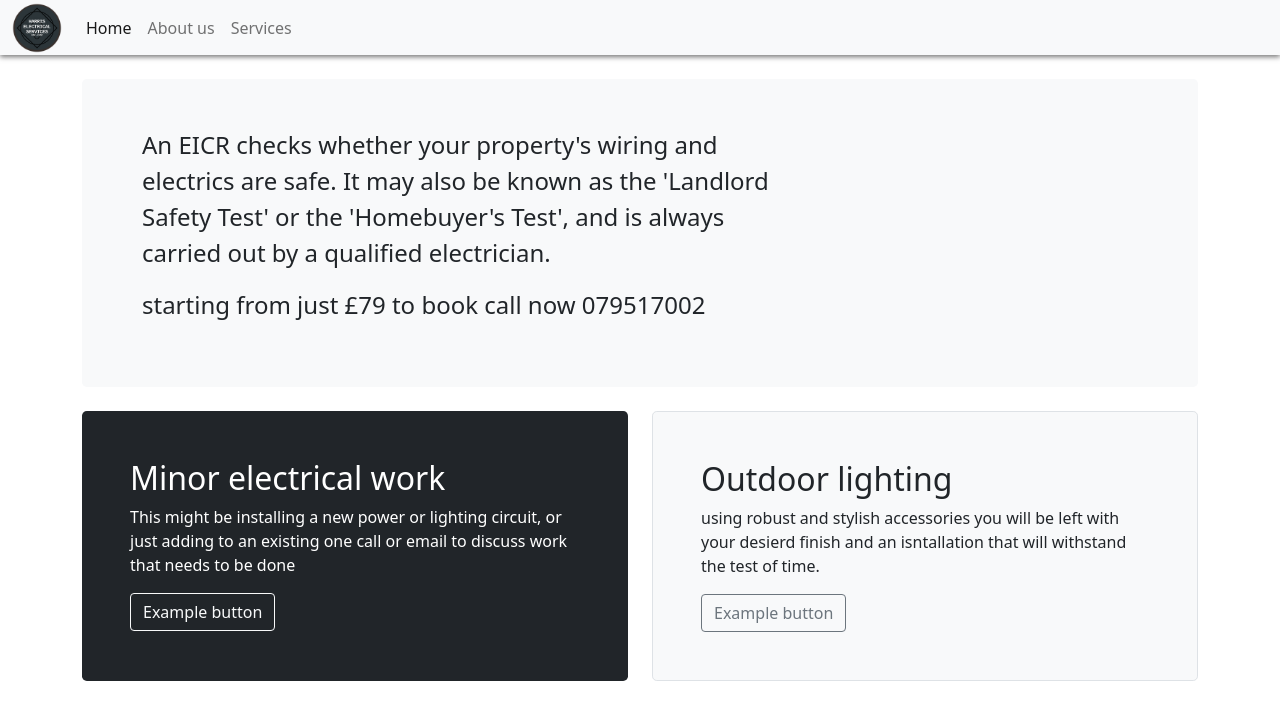
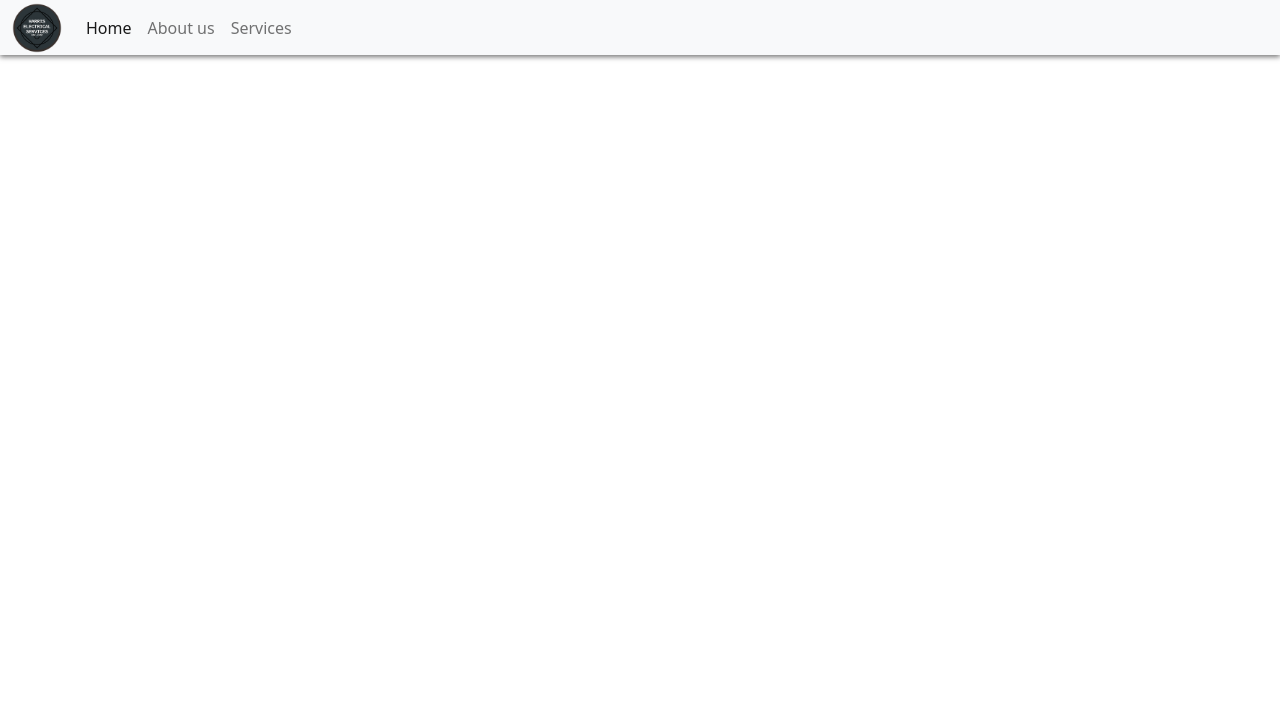
Before and after one commit to harrismoneybags/elec, a Flask app: page /services in a window 1280 px wide. Shown: the top 720 px of the page. Run offline with Flask 2, Linux system fonts and the light colour scheme.

Commit message:
upload to web2

```diff
--- a/templates/services.html
+++ b/templates/services.html
@@ -3,40 +3,6 @@
 {% block content %}
 
 
-<main>
-  <div class="container py-4">
-
-
-    <div class="p-5 mb-4 bg-light rounded-3">
-
-      <div class="container-sm">
-
-        <p class="col-md-8 fs-4"> An EICR checks whether your property's wiring and electrics are safe. It may also be known as the 'Landlord Safety Test' or the 'Homebuyer's Test', and is always carried out by a qualified electrician.</p>
-       	<p class="col-md-8 fs-4"> starting from just £79 to book call now 079517002</p>
-      </div>
-    </div>
-
-    <div class="row align-items-md-stretch">
-      <div class="col-md-6">
-        <div class="h-100 p-5 text-white bg-dark rounded-3">
-          <h2>Minor electrical work</h2>
-          <p>This might be installing a new power or lighting circuit, or just adding to an existing one call or email to discuss work that needs to be done</p>
-          <button class="btn btn-outline-light" type="button">Example button</button>
-        </div>
-      </div>
-      <div class="col-md-6">
-        <div class="h-100 p-5 bg-light border rounded-3">
-          <h2>Outdoor lighting</h2>
-          <p>using robust and stylish accessories you will be left with your desierd finish and an isntallation that will withstand the test of time.</p>
-          <button class="btn btn-outline-secondary" type="button">Example button</button>
-        </div>
-      </div>
-    </div>
-
-  </div>
-</main>
-
-
 
 
 {% endblock%}
```
